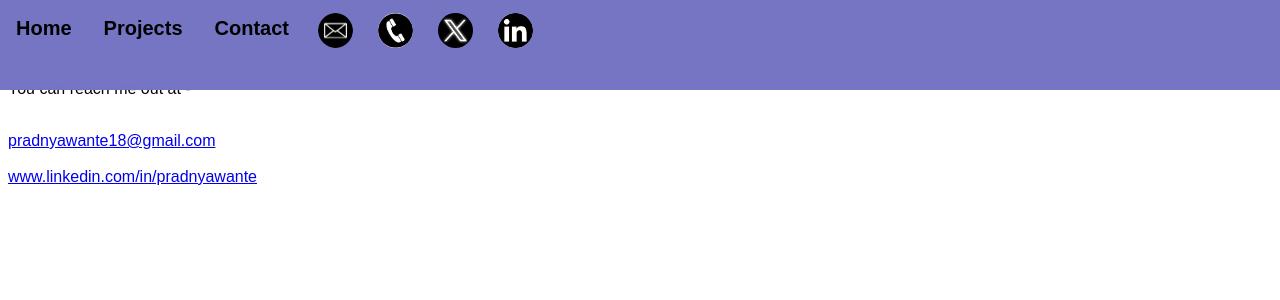
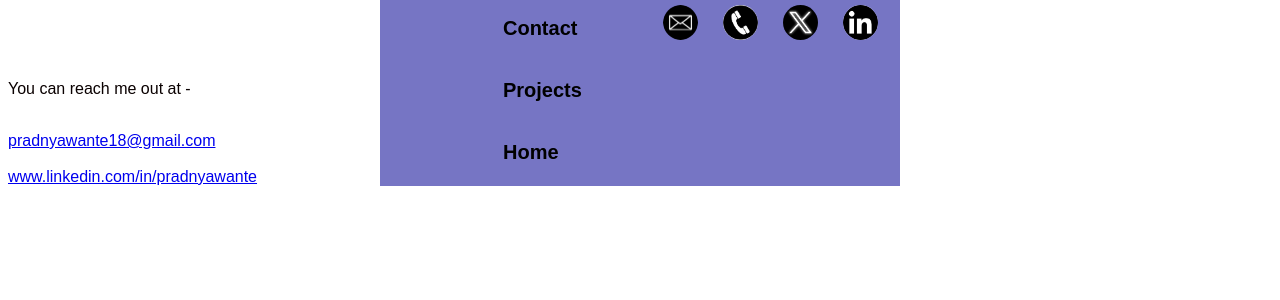
Before and after one commit to pradnyawante/pradnya_portfolio, a Django app: page /contact/ in a window 1280 px wide. Shown: the top 300 px of the page. Run offline with Django 5.2, Linux system fonts and the light colour scheme.

Commit message:
Add collected static filesNew31

```diff
--- a/main/static/main/menu.css
+++ b/main/static/main/menu.css
@@ -3,7 +3,7 @@
     background-color: #7574c4fd;
     position: fixed; /* Set the navbar to fixed position */
     top: 0; /* Position the navbar at the top of the page */
-    width: 100%;
+    /* width: 100%; */
     display: flex;
     height: auto; /* Full width */
     z-index: 1000;
@@ -15,6 +15,7 @@
     padding: 14px 16px;
     margin-top: 1%;
     margin-bottom: 3%;
+    width: 50%;
     /* width: 30%; */
     text-decoration: none;
   }
@@ -23,6 +24,7 @@
     align-items: start;
     width: 20%; /* Set the width of the icon images */
     height: 20%;
+    width: 50%;
     display: flex;
     margin-top: 1%;
     margin-bottom: 3%;
--- a/static/main/menu.css
+++ b/static/main/menu.css
@@ -3,7 +3,7 @@
     background-color: #7574c4fd;
     position: fixed; /* Set the navbar to fixed position */
     top: 0; /* Position the navbar at the top of the page */
-    width: 100%;
+    /* width: 100%; */
     display: flex;
     height: auto; /* Full width */
     z-index: 1000;
@@ -15,6 +15,7 @@
     padding: 14px 16px;
     margin-top: 1%;
     margin-bottom: 3%;
+    width: 50%;
     /* width: 30%; */
     text-decoration: none;
   }
@@ -23,6 +24,7 @@
     align-items: start;
     width: 20%; /* Set the width of the icon images */
     height: 20%;
+    width: 50%;
     display: flex;
     margin-top: 1%;
     margin-bottom: 3%;
```
